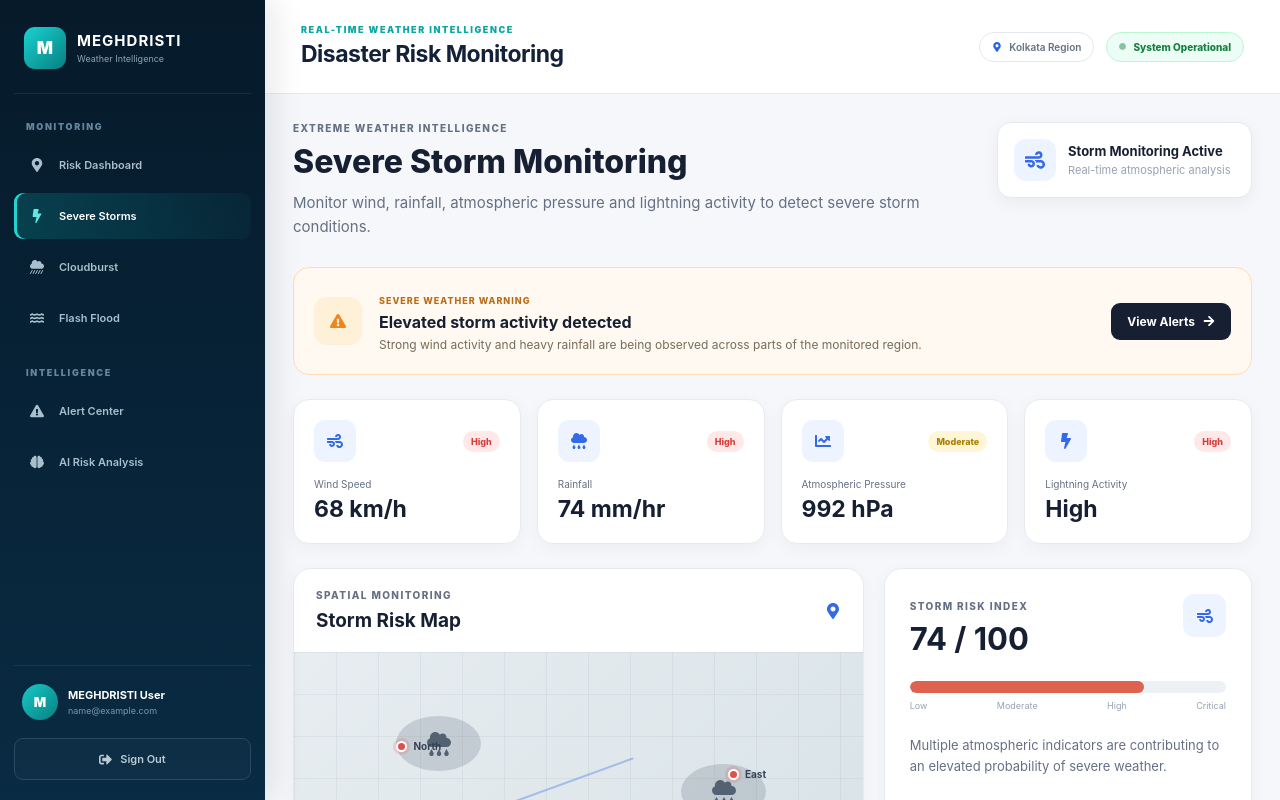
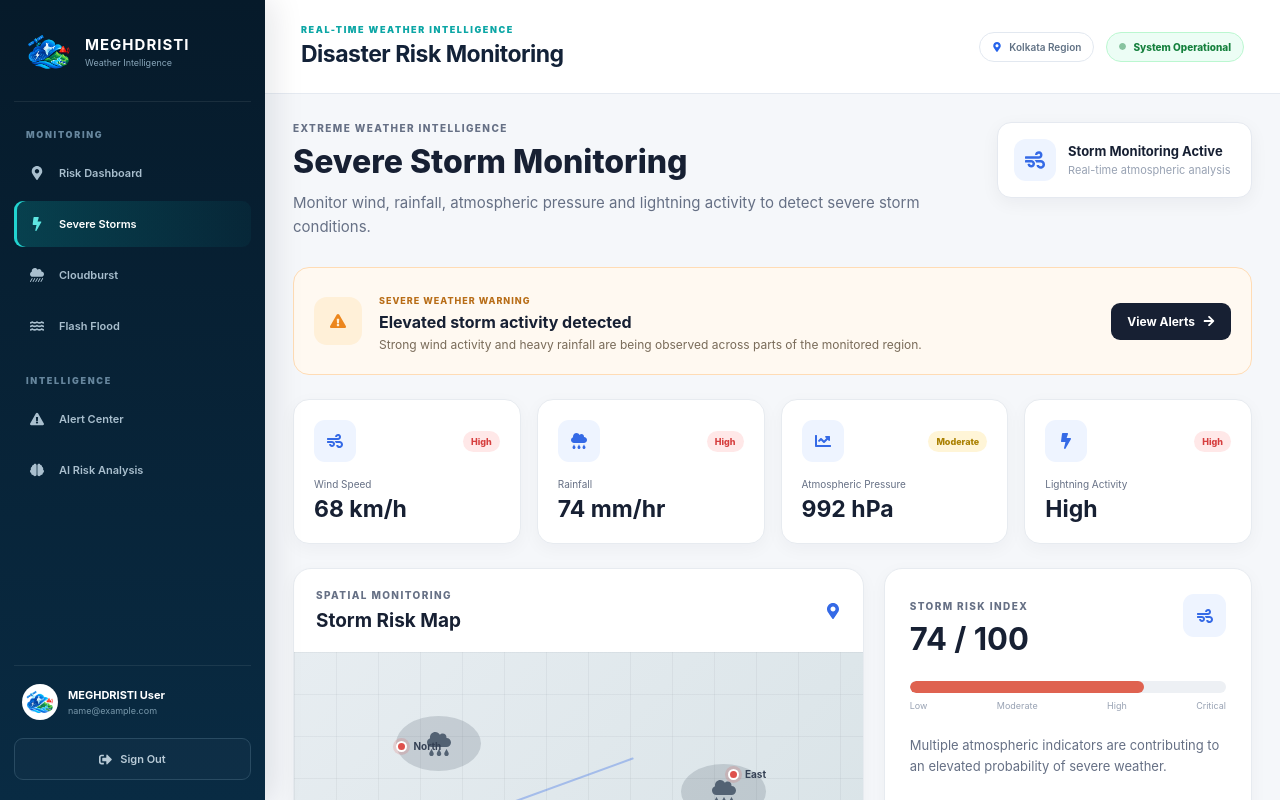
Before and after one commit to TECHDIPTA/meghdristi-prototype, a React (Vite) app: page /storms in a window 1280 px wide. Both pictures are taken after typing "name@example.com", "Sample123" into the empty fields and a click on the button "Sign In". Shown: the top 800 px of the page. Built offline with nearby package versions, Linux system fonts and the light colour scheme.

Commit message:
Fix frontend

```diff
--- a/src/App.css
+++ b/src/App.css
@@ -335,3 +335,9 @@ button {
     font-size: 25px;
   }
 }
+.brand-logo {
+  width: 50px;
+  height: 50px;
+  object-fit: contain;
+  border-radius: 10px;
+}
--- a/src/App.jsx
+++ b/src/App.jsx
@@ -134,9 +134,11 @@ function Auth({ onLogin }) {
       <div className="auth-left">
 
         <div className="auth-brand">
-          <div className="brand-icon">
-            <FaBolt />
-          </div>
+          <img
+            src="/logo.png"
+            alt="MEGHDRISTI"
+            className="brand-logo"
+          />
 
           <div>
             <strong>MEGHDRISTI</strong>
@@ -211,9 +213,11 @@ function Auth({ onLogin }) {
         <div className="auth-card">
 
           <div className="mobile-brand">
-            <div className="brand-icon">
-              <FaBolt />
-            </div>
+            <img
+              src="/logo.png"
+              alt="MEGHDRISTI"
+              className="brand-logo"
+            />
 
             <strong>MEGHDRISTI</strong>
           </div>
--- a/src/components/Sidebar.css
+++ b/src/components/Sidebar.css
@@ -325,7 +325,6 @@
 .avatar {
   width: 36px;
   height: 36px;
-
   flex-shrink: 0;
 
   display: flex;
@@ -333,21 +332,16 @@
   justify-content: center;
 
   border-radius: 50%;
-
-  background:
-    linear-gradient(
-      135deg,
-      #19c9c6,
-      #087f82
-    );
-
-  color: #ffffff;
-
-  font-size: 13px;
-
-  font-weight: 900;
+  overflow: hidden;
+  background: #ffffff;
 }
 
+.avatar img {
+  width: 32px;
+  height: 32px;
+  object-fit: contain;
+  display: block;
+}
 .user-details {
   min-width: 0;
 
@@ -550,3 +544,8 @@
     transition: none;
   }
 }
+.sidebar-brand .brand-logo {
+  width: 50px;
+  height: 50px;
+  flex-shrink: 0;
+}
--- a/src/components/Sidebar.jsx
+++ b/src/components/Sidebar.jsx
@@ -132,9 +132,11 @@ function Sidebar({
 
         <div className="sidebar-brand">
 
-          <div className="brand-icon">
-            M
-          </div>
+          <img
+            src="/logo.png"
+            alt="MEGHDRISTI"
+            className="brand-logo"
+          />
 
           <div className="sidebar-brand-text">
 
@@ -198,15 +200,12 @@ function Sidebar({
 
           <div className="user-box">
 
-            <div className="avatar">
-
-              {user?.name
-                ? user.name
-                    .charAt(0)
-                    .toUpperCase()
-                : "U"}
-
-            </div>
+           <div className="avatar">
+  <img
+    src="/logo.png"
+    alt="MEGHDRISTI"
+  />
+</div>
 
             <div className="user-details">
 
--- a/src/pages/FlashFlood.css
+++ b/src/pages/FlashFlood.css
@@ -275,6 +275,7 @@
   color: #344054;
   font-size: 10px;
   font-weight: 700;
+  white-space: nowrap;
 }
 
 .flood-location span {
@@ -296,9 +297,13 @@
   right: 19%;
 }
 
+/*
+  Central moved down and left so it does not collide
+  with the Kolkata center marker.
+*/
 .location-c {
-  top: 52%;
-  left: 43%;
+  top: 66%;
+  left: 31%;
 }
 
 .location-d {
@@ -309,14 +314,15 @@
 .flood-map-center {
   position: absolute;
   z-index: 3;
-  top: 51%;
-  left: 52%;
+  top: 50%;
+  left: 53%;
   display: flex;
   flex-direction: column;
   align-items: center;
   gap: 4px;
   transform: translate(-50%, -50%);
   font-size: 11px;
+  white-space: nowrap;
 }
 
 .flood-map-center svg {
@@ -605,6 +611,17 @@
   .flood-action-card button {
     width: 100%;
   }
+
+  /* Keep Central and Kolkata separated on tablet/mobile */
+  .location-c {
+    top: 67%;
+    left: 20%;
+  }
+
+  .flood-map-center {
+    top: 48%;
+    left: 55%;
+  }
 }
 
 @media (max-width: 500px) {
@@ -626,4 +643,15 @@
     flex-direction: column;
     gap: 10px;
   }
+
+  /* Extra separation for the smaller map */
+  .location-c {
+    top: 68%;
+    left: 17%;
+  }
+
+  .flood-map-center {
+    top: 47%;
+    left: 56%;
+  }
 }
--- a/src/pages/SevereStorms.css
+++ b/src/pages/SevereStorms.css
@@ -5,6 +5,10 @@
   padding: 28px;
   color: #172033;
 }
+
+/* =========================================
+   HEADER
+========================================= */
 
 .storms-header {
   display: flex;
@@ -76,7 +80,10 @@
   font-size: 11px;
 }
 
-/* Warning */
+
+/* =========================================
+   WARNING
+========================================= */
 
 .storm-warning {
   display: flex;
@@ -148,7 +155,10 @@
   transform: translateY(-1px);
 }
 
-/* Indicators */
+
+/* =========================================
+   INDICATORS
+========================================= */
 
 .storm-indicator-grid {
   display: grid;
@@ -210,7 +220,10 @@
   font-size: 23px;
 }
 
-/* Main */
+
+/* =========================================
+   MAIN
+========================================= */
 
 .storm-main-grid {
   display: grid;
@@ -249,7 +262,10 @@
   color: #356ae6;
 }
 
-/* Storm map */
+
+/* =========================================
+   STORM MAP
+========================================= */
 
 .storm-map {
   position: relative;
@@ -262,22 +278,40 @@
   position: absolute;
   inset: 0;
   opacity: 0.65;
+
   background-image:
-    linear-gradient(rgba(80, 90, 100, 0.1) 1px, transparent 1px),
-    linear-gradient(90deg, rgba(80, 90, 100, 0.1) 1px, transparent 1px);
+    linear-gradient(
+      rgba(80, 90, 100, 0.1) 1px,
+      transparent 1px
+    ),
+    linear-gradient(
+      90deg,
+      rgba(80, 90, 100, 0.1) 1px,
+      transparent 1px
+    );
+
   background-size: 42px 42px;
 }
+
+
+/* =========================================
+   CLOUDS
+========================================= */
 
 .storm-cloud {
   position: absolute;
   z-index: 1;
+
   display: flex;
   align-items: center;
   justify-content: center;
+
   width: 85px;
   height: 55px;
+
   border-radius: 50%;
   background: rgba(70, 86, 103, 0.2);
+
   color: #536273;
   font-size: 24px;
 }
@@ -292,11 +326,20 @@
   top: 28%;
 }
 
+
+/* =========================================
+   WIND LINES
+========================================= */
+
 .storm-wind-line {
   position: absolute;
+  z-index: 1;
+
   height: 2px;
   border-radius: 5px;
+
   background: rgba(53, 106, 230, 0.35);
+
   transform: rotate(-20deg);
 }
 
@@ -320,57 +363,105 @@
   transform: rotate(12deg);
 }
 
+
+/* =========================================
+   MAP POINTS
+========================================= */
+
 .storm-point {
   position: absolute;
   z-index: 3;
+
   display: flex;
   align-items: center;
   gap: 6px;
+
   color: #344054;
   font-size: 10px;
   font-weight: 700;
+
+  white-space: nowrap;
 }
 
 .storm-point span {
   width: 11px;
   height: 11px;
+  flex-shrink: 0;
+
   border: 2px solid #ffffff;
   border-radius: 50%;
+
   background: #df504c;
-  box-shadow: 0 0 0 3px rgba(223, 80, 76, 0.18);
+
+  box-shadow:
+    0 0 0 3px rgba(223, 80, 76, 0.18);
 }
+
+
+/* =========================================
+   NORTH
+========================================= */
 
 .point-one {
   top: 22%;
   left: 18%;
 }
 
+
+/* =========================================
+   EAST
+========================================= */
+
 .point-two {
   top: 29%;
   right: 17%;
 }
 
+
+/* =========================================
+   CENTRAL
+   Moved DOWN + LEFT from Kolkata
+========================================= */
+
 .point-three {
-  top: 54%;
-  left: 44%;
+  top: 66%;
+  left: 32%;
 }
+
+
+/* =========================================
+   SOUTH
+========================================= */
 
 .point-four {
   bottom: 18%;
   left: 31%;
 }
 
+
+/* =========================================
+   KOLKATA CENTER
+========================================= */
+
 .storm-map-center {
   position: absolute;
   z-index: 4;
-  top: 52%;
-  left: 52%;
+
+  top: 50%;
+  left: 53%;
+
   display: flex;
   flex-direction: column;
   align-items: center;
+
   gap: 4px;
+
   transform: translate(-50%, -50%);
+
   font-size: 11px;
+  color: #172033;
+
+  white-space: nowrap;
 }
 
 .storm-map-center svg {
@@ -378,16 +469,32 @@
   font-size: 25px;
 }
 
+.storm-map-center strong {
+  font-size: 11px;
+  font-weight: 800;
+}
+
+
+/* =========================================
+   MAP LEGEND
+========================================= */
+
 .storm-map-legend {
   position: absolute;
   z-index: 5;
+
   bottom: 15px;
   left: 15px;
+
   display: flex;
   gap: 14px;
+
   padding: 9px 11px;
+
   border-radius: 9px;
+
   background: rgba(255, 255, 255, 0.92);
+
   color: #667085;
   font-size: 10px;
 }
@@ -416,7 +523,10 @@
   background: #70a57c;
 }
 
-/* Risk */
+
+/* =========================================
+   RISK CARD
+========================================= */
 
 .storm-risk-card {
   padding: 25px;
@@ -513,7 +623,10 @@
   margin-top: 6px;
 }
 
-/* Zones */
+
+/* =========================================
+   ZONES
+========================================= */
 
 .storm-zones-section {
   margin-bottom: 24px;
@@ -619,7 +732,10 @@
   font-size: 12px;
 }
 
-/* Response */
+
+/* =========================================
+   RESPONSE
+========================================= */
 
 .storm-response-card {
   display: flex;
@@ -632,8 +748,10 @@
   width: 46px;
   height: 46px;
   flex-shrink: 0;
+
   display: grid;
   place-items: center;
+
   border-radius: 12px;
   background: #eef4ff;
   color: #356ae6;
@@ -655,9 +773,13 @@
   line-height: 1.55;
 }
 
-/* Responsive */
+
+/* =========================================
+   TABLET
+========================================= */
 
 @media (max-width: 1100px) {
+
   .storm-indicator-grid,
   .storm-zone-grid {
     grid-template-columns: repeat(2, 1fr);
@@ -668,7 +790,13 @@
   }
 }
 
+
+/* =========================================
+   MOBILE
+========================================= */
+
 @media (max-width: 700px) {
+
   .storms-page {
     padding: 20px 16px;
   }
@@ -679,6 +807,7 @@
 
   .storm-status {
     width: 100%;
+    box-sizing: border-box;
   }
 
   .storm-warning {
@@ -697,9 +826,49 @@
   .storm-response-card button {
     width: 100%;
   }
+
+  /*
+    Mobile map positioning
+    Central stays clearly away from Kolkata
+  */
+
+  .storm-map {
+    height: 340px;
+  }
+
+  .point-one {
+    top: 20%;
+    left: 10%;
+  }
+
+  .point-two {
+    top: 27%;
+    right: 8%;
+  }
+
+  .point-three {
+    top: 67%;
+    left: 20%;
+  }
+
+  .point-four {
+    bottom: 13%;
+    left: 10%;
+  }
+
+  .storm-map-center {
+    top: 48%;
+    left: 55%;
+  }
 }
 
+
+/* =========================================
+   SMALL MOBILE
+========================================= */
+
 @media (max-width: 500px) {
+
   .storms-header h1 {
     font-size: 26px;
   }
@@ -718,4 +887,14 @@
     flex-direction: column;
     gap: 10px;
   }
+
+  .point-three {
+    top: 68%;
+    left: 17%;
+  }
+
+  .storm-map-center {
+    top: 47%;
+    left: 56%;
+  }
 }
```
Also changed, not shown: public/logo.png (added).
